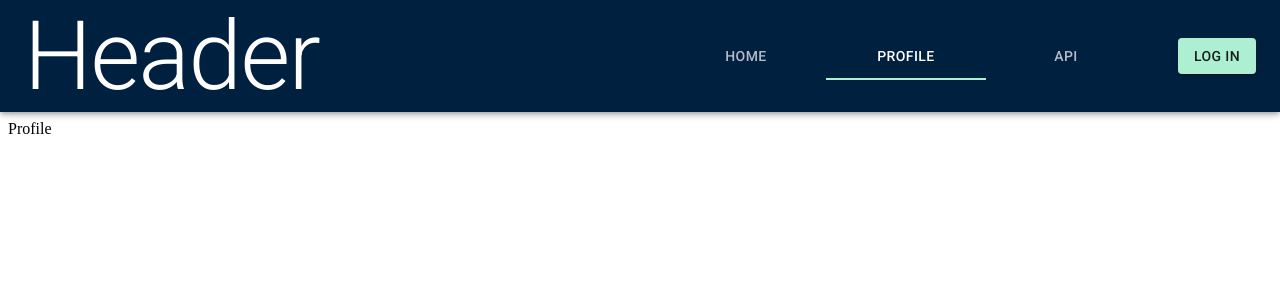
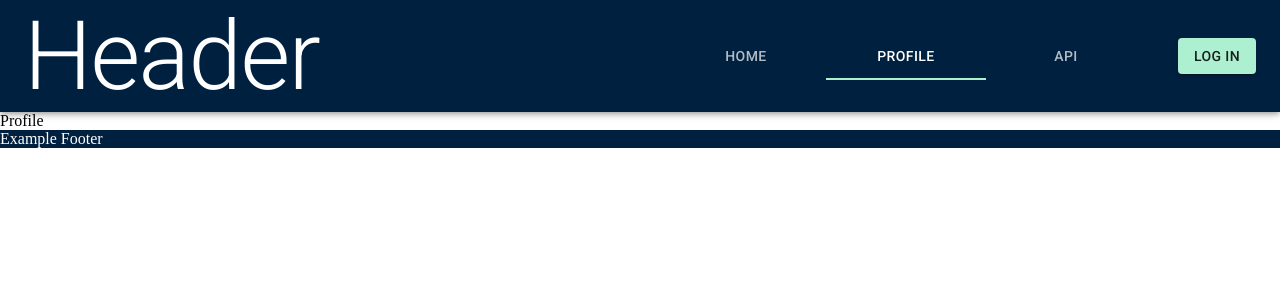
Before and after one commit to jpagtama/ReactJS_Project_02, a React (Create React App) app: page /profile in a window 1280 px wide. Shown: the top 300 px of the page. Built offline with nearby package versions, Linux system fonts and the light colour scheme.

Commit message:
Added footer setup

```diff
--- a/public/index.html
+++ b/public/index.html
@@ -9,7 +9,6 @@
       name="description"
       content="Web site created using create-react-app"
     />
-    <link rel="apple-touch-icon" href="%PUBLIC_URL%/logo192.png" />
     <!--
       manifest.json provides metadata used when your web app is installed on a
       user's mobile device or desktop. See https://developers.google.com/web/fundamentals/web-app-manifest/
@@ -27,7 +26,7 @@
     <link rel="stylesheet" href="https://fonts.googleapis.com/css?family=Roboto:300,400,500,700&display=swap" />
     <title>Star Wars App</title>
   </head>
-  <body>
+  <body style="margin:0px;">
     <noscript>You need to enable JavaScript to run this app.</noscript>
     <div id="root"></div>
     <!--
--- a/src/assets/themes/customTheme.jsx
+++ b/src/assets/themes/customTheme.jsx
@@ -10,6 +10,10 @@ const customTheme = createMuiTheme({
         },
         secondary: {
             main: mint
+        },
+        common: {
+            sailor: `${sailorBlue}`,
+            mint: `${mint}`
         }
     },
     typography: {
--- a/src/components/Footer.jsx
+++ b/src/components/Footer.jsx
@@ -1,8 +1,19 @@
 import React from 'react'
+import { makeStyles } from '@material-ui/core'
+
+const useStyles = makeStyles(theme => ({
+    footer: {
+        backgroundColor: theme.palette.common.sailor,
+        color: theme.palette.common.white,
+        width: "100%"
+    }
+}))
 
 const Footer = () => {
+    const classes = useStyles()
+
     return (
-        <div></div>
+        <footer className={classes.footer}>Example Footer</footer>
     )
 }
 
--- a/src/components/Profile.jsx
+++ b/src/components/Profile.jsx
@@ -1,7 +1,7 @@
 import React from 'react'
 
 const Profile = (props) => {
-    console.log("props from Profile: ", props)
+    // console.log("props from Profile: ", props)
     return (
         <div>
             Profile
```
